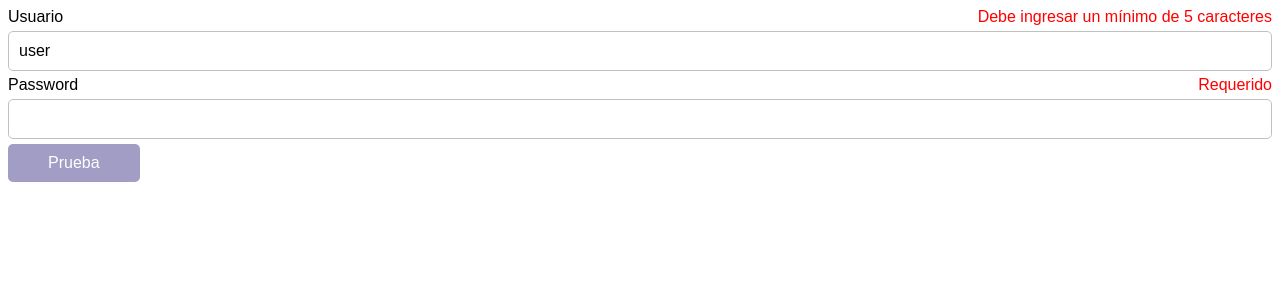
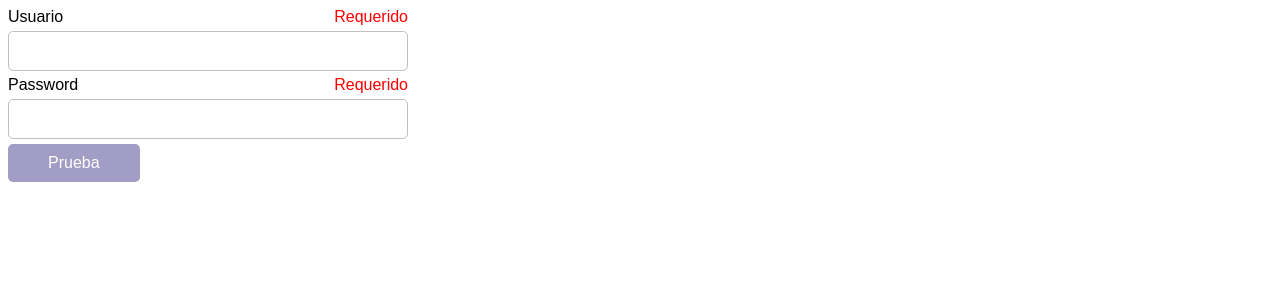
Before and after one commit to GerardoVargas/Vue-formulario, a Vue app: page / in a window 1280 px wide. Shown: the top 300 px of the page. Built offline with nearby package versions, Linux system fonts and the light colour scheme.

Commit message:
finalizando testeo de formulario

```diff
--- a/src/App.vue
+++ b/src/App.vue
@@ -1,22 +1,26 @@
 <template>
   <div id="app">
+    <form class="form" @submit.prevent="send">
       <Input
         name='Usuario'
         :rules="{ required: true, min: 5 }"
         :value="usuario.value"
         @update="update"
+        typeInput="text"
       />
       <Input
         name='Password'
         :rules="{ required: true, min: 10 }"
         :value="password.value"
         @update="update"
+        typeInput="password"
       />
       <Button
         color='white'
         background='darkslateblue'
         :disabled="!valid"
       />
+    </form>
   </div>
 </template>
 
@@ -33,7 +37,7 @@ export default {
   data(){
     return {
       usuario: {
-        value: 'user',
+        value: '',
         valid: false
       },
       password: {
@@ -48,6 +52,9 @@ export default {
         value: payload.value,
         valid: payload.valid
       }
+    },
+    send(){
+      console.log('Enviando');
     }
   },
   computed: {
@@ -62,4 +69,9 @@ export default {
   body {
     font-family: Arial;
   }
+
+  .form {
+    max-width: 400px;
+    width: 50%;
+  }
 </style>
--- a/src/components/Input.vue
+++ b/src/components/Input.vue
@@ -5,7 +5,7 @@
     <div class="error">{{ error }}</div>
    </div>
 
-   <input type="text" :id="name" :value="value" @input='input'>
+   <input :type="typeInput" :id="name" :value="value" @input='input'>
  </div>
 </template>
 
@@ -22,6 +22,10 @@ export default {
     },
     value:{
       type: String
+    },
+    typeInput: {
+      type: String,
+      required: true
     }
   },
   computed:{
```
Lines whose indentation alone changed are shown as unchanged.
